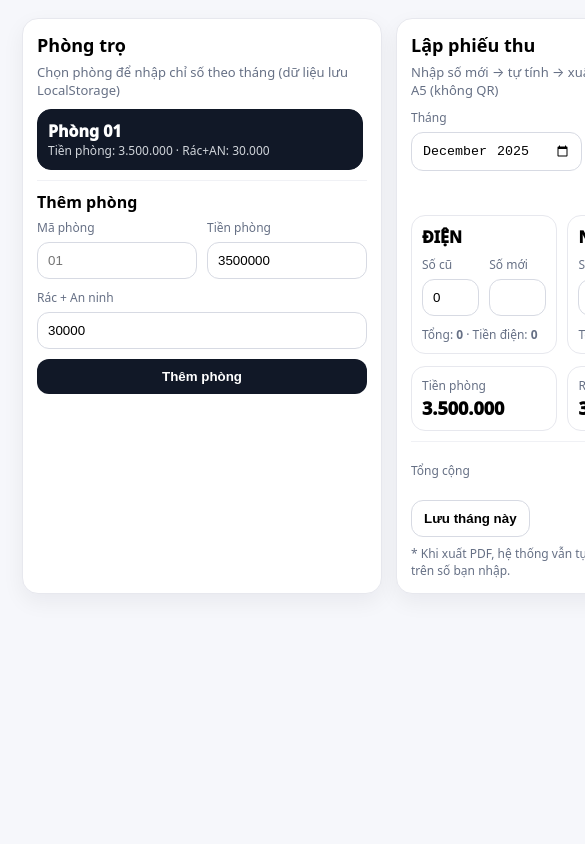
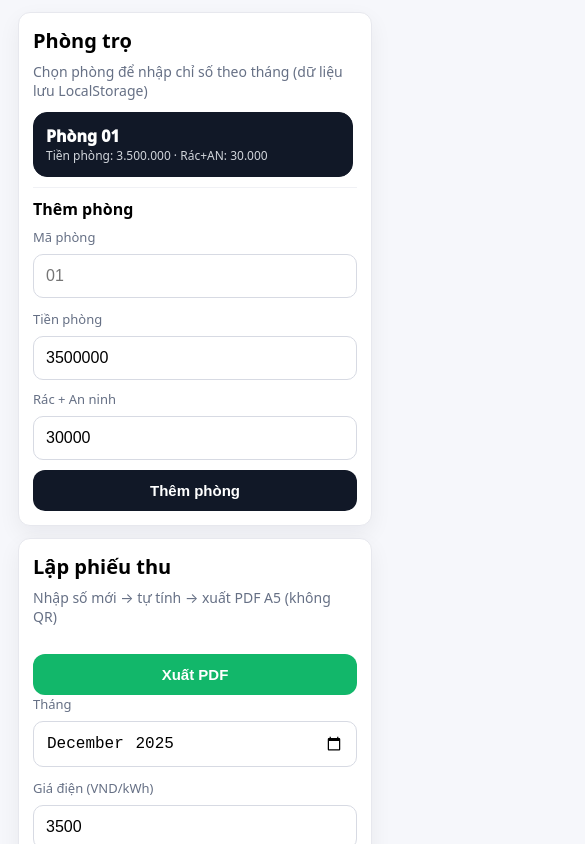
Before and after one commit to Hunt02/motel-receipt-web, a React (Vite) app: page / in a window 390 px wide. Shown: the top 844 px of the page, 585 px wide, since content can reach past the window. Built offline with nearby package versions, Linux system fonts and the light colour scheme.

Commit message:
Fix PDF export, add bank info, improve mobile responsive design

```diff
--- a/src/App.jsx
+++ b/src/App.jsx
@@ -266,7 +266,7 @@ export default function App() {
 
         {/* RIGHT */}
         <div className="card">
-          <div style={{ display: "flex", justifyContent: "space-between", gap: 10, alignItems: "start" }}>
+          <div className="card-header">
             <div>
               <div className="h1">Lập phiếu thu</div>
               <p className="sub">Nhập số mới → tự tính → xuất PDF A5 (không QR)</p>
--- a/src/styles.css
+++ b/src/styles.css
@@ -8,9 +8,9 @@
 .row{ display:grid; grid-template-columns:1fr 1fr; gap:10px; }
 .row3{ display:grid; grid-template-columns:1fr 1fr 1fr; gap:10px; }
 label{ font-size:12px; color:#667085; display:block; margin-bottom:6px; }
-input,select{ width:100%; padding:10px; border-radius:12px; border:1px solid #d7dae3; outline:none; }
+input,select{ width:100%; padding:10px; border-radius:12px; border:1px solid #d7dae3; outline:none; font-size:16px; }
 input:focus,select:focus{ border-color:#7f56d9; }
-.btn{ border:0; border-radius:12px; padding:10px 12px; cursor:pointer; font-weight:800; }
+.btn{ border:0; border-radius:12px; padding:10px 12px; cursor:pointer; font-weight:800; font-size:14px; }
 .btn-primary{ background:#111827; color:#fff; }
 .btn-ghost{ background:#fff; border:1px solid #d7dae3; }
 .btn-green{ background:#12b76a; color:#fff; }
@@ -25,3 +25,93 @@ input:focus,select:focus{ border-color:#7f56d9; }
 .kpiValue{ font-size:18px; font-weight:950; margin-top:2px; }
 hr.sep{ border:0; border-top:1px solid #f0f1f5; margin:10px 0; }
 .small{ font-size:12px; color:#667085; }
+.card-header{ display:flex; justify-content:space-between; gap:10px; align-items:start; }
+
+/* Mobile Responsive */
+@media (max-width: 768px) {
+  .container{
+    margin:12px auto;
+    padding:0 12px;
+  }
+  .grid{
+    grid-template-columns:1fr;
+    gap:12px;
+  }
+  .card{
+    padding:16px;
+    border-radius:12px;
+  }
+  .h1{
+    font-size:20px;
+    margin:0 0 8px;
+  }
+  .sub{
+    font-size:14px;
+    margin:0 0 12px;
+  }
+  .row{
+    grid-template-columns:1fr;
+    gap:12px;
+  }
+  .row3{
+    grid-template-columns:1fr;
+    gap:12px;
+  }
+  label{
+    font-size:13px;
+    margin-bottom:8px;
+  }
+  input,select{
+    padding:12px;
+    font-size:16px;
+    border-radius:10px;
+  }
+  .btn{
+    padding:12px 16px;
+    font-size:15px;
+    width:100%;
+  }
+  .list{
+    max-height:none;
+    gap:10px;
+  }
+  .item{
+    padding:12px;
+  }
+  .kpi{
+    grid-template-columns:1fr;
+    gap:12px;
+  }
+  .kpiBox{
+    padding:12px;
+  }
+  .kpiValue{
+    font-size:20px;
+  }
+  /* Header với button trên mobile */
+  .card-header {
+    flex-direction: column !important;
+    gap: 12px !important;
+  }
+  .card-header > button {
+    width: 100%;
+    margin-top: 4px;
+  }
+  /* Tổng cộng trên mobile */
+  .card > div[style*="fontSize: 26"] {
+    font-size: 22px !important;
+  }
+}
+
+/* iPhone 14 Pro Max và các màn hình lớn hơn nhưng vẫn là mobile */
+@media (max-width: 428px) {
+  .container{
+    padding:0 10px;
+  }
+  .card{
+    padding:14px;
+  }
+  .row3{
+    grid-template-columns:1fr;
+  }
+}
```
